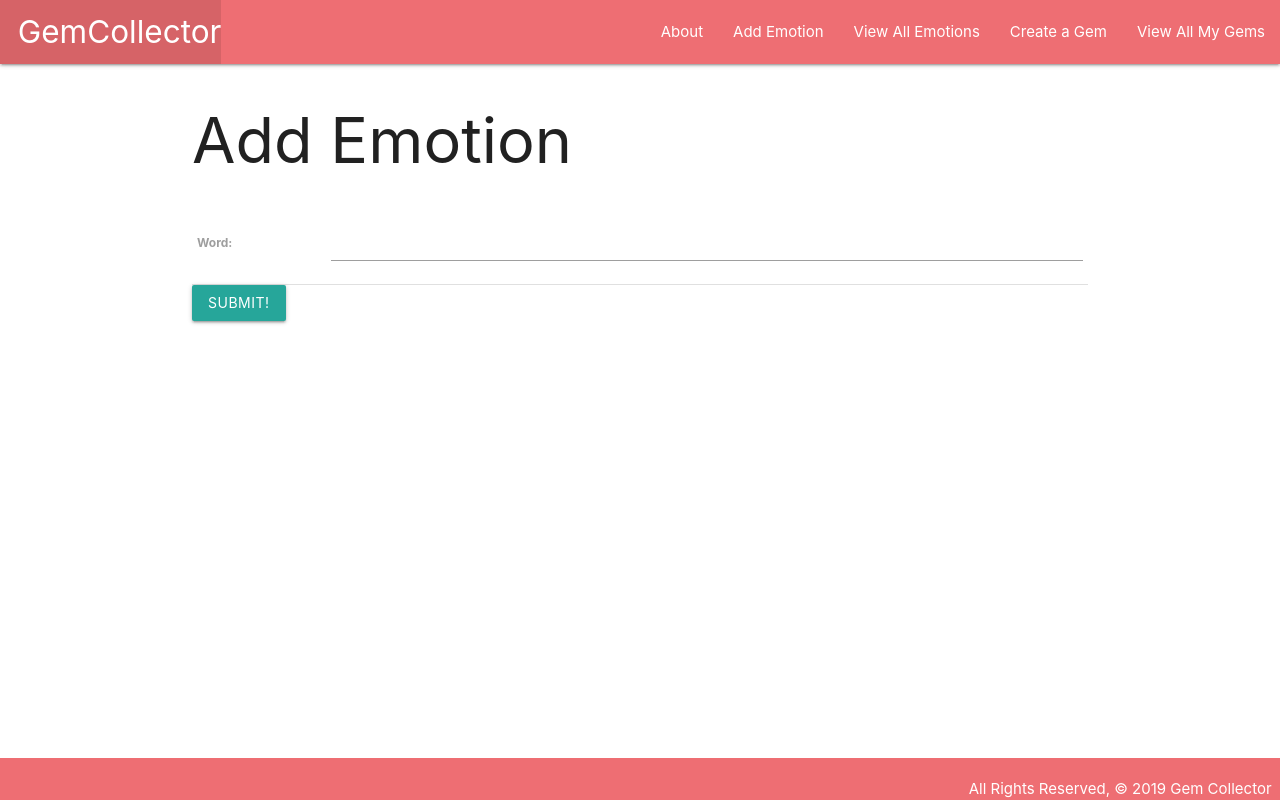
After one commit to dhagandev/collectorapp, a Django app: page /emotions/create/ in a window 1280 px wide. The commit adds this page. Run offline with Django 3.2, Linux system fonts and the light colour scheme.

Commit message:
Working on the many to many relationships

```diff
--- a/collectorapp/main_app/admin.py
+++ b/collectorapp/main_app/admin.py
@@ -1,6 +1,7 @@
 from django.contrib import admin
-from .models import Gem, Display
+from .models import Gem, Display, Emotion
 
 # Register your models here.
 admin.site.register(Gem)
 admin.site.register(Display)
+admin.site.register(Emotion)
--- a/collectorapp/main_app/models.py
+++ b/collectorapp/main_app/models.py
@@ -3,36 +3,46 @@ from django.urls import reverse
 import datetime
 
 STATUS_ENUM = (
-	('A', 'Available'),
-	('S', 'Sold'),
-	('P', 'Sale Pending')
+    ('A', 'Available'),
+    ('S', 'Sold'),
+    ('P', 'Sale Pending')
 )
 
 # Create your models here.
+class Emotion(models.Model):
+    word = models.CharField(max_length=50)
+
+    def __str__(self):
+        return self.word
+
+    def get_absolute_url(self):
+      return reverse('emotion_detail', kwargs={'pk': self.id})
+
 class Gem(models.Model):
-	gem_type = models.CharField(max_length=100)
-	color = models.CharField(max_length=100)
-	location_found = models.CharField(max_length=100)
-	date_found = models.DateField('date found')
+    gem_type = models.CharField(max_length=100)
+    color = models.CharField(max_length=100)
+    location_found = models.CharField(max_length=100)
+    date_found = models.DateField('date found')
+    emotions = models.ManyToManyField(Emotion)
 
-	def __str__(self):
-		return self.color + " " + self.gem_type
+    def __str__(self):
+        return self.color + " " + self.gem_type
 
-	def get_absolute_url(self):
-		return reverse('detail', kwargs={'gem_id': self.id})
+    def get_absolute_url(self):
+        return reverse('detail', kwargs={'gem_id': self.id})
 
 class Display(models.Model):
-	date_shown = models.DateField('date shown')
-	highest_offer = models.IntegerField()
-	status = models.CharField(
-		max_length=1,
-		choices=STATUS_ENUM,
-		default=STATUS_ENUM[0][0]
-	)
-	gem = models.ForeignKey(Gem, on_delete=models.CASCADE)
+    date_shown = models.DateField('date shown')
+    highest_offer = models.IntegerField()
+    status = models.CharField(
+        max_length=1,
+        choices=STATUS_ENUM,
+        default=STATUS_ENUM[0][0]
+    )
+    gem = models.ForeignKey(Gem, on_delete=models.CASCADE)
 
-	def __str__(self):
-		return str(self.date_shown) + " " + self.status
+    def __str__(self):
+        return str(self.date_shown) + " " + self.status
 
-	class Meta:
-		ordering = ['-date_shown']
+    class Meta:
+        ordering = ['-date_shown']
--- a/collectorapp/main_app/templates/base.html
+++ b/collectorapp/main_app/templates/base.html
@@ -20,6 +20,8 @@
                 </ul>
                 <ul class="right">
                     <li><a href="{% url 'about' %}">About</a></li>
+                    <li><a href="{% url 'emotion_create' %}">Add Emotion</a></li>
+                    <li><a href="{% url 'emotion_index' %}">View All Emotions</a></li>
                     <li><a href="{% url 'gems_create' %}">Create a Gem</a></li>
                     <li><a href="{% url 'index' %}">View All My Gems</a></li>
                 </ul>
--- /dev/null
+++ b/collectorapp/main_app/templates/main_app/emotion_form.html
@@ -0,0 +1,19 @@
+{% extends 'base.html' %}
+
+{% block content %}
+  {% if object %}
+    <h1>Edit Emotion</h1>
+  {% else %}
+    <h1>Add Emotion</h1>
+  {% endif %}
+  <!-- Leaving the action empty makes the form post to the same url used to display it -->
+  <form action="" method="post">
+    <!-- Django requires the following for security purposes -->
+    {% csrf_token %}
+    <table>
+      <!-- Render the inputs inside of <tr>s & <td>s -->
+      {{ form.as_table }}
+    </table>
+    <input type="submit" value="Submit!" class="btn">
+  </form>
+{% endblock %}
--- a/collectorapp/main_app/urls.py
+++ b/collectorapp/main_app/urls.py
@@ -9,5 +9,12 @@ urlpatterns = [
     path('gems/create/', views.GemCreate.as_view(), name='gems_create'),
     path('gems/<int:pk>/update', views.GemUpdate.as_view(), name='gems_update'),
     path('gems/<int:pk>/delete', views.GemDelete.as_view(), name='gems_delete'),
-    path('gems/<int:gem_id>/add_display', views.add_display, name='add_display')
+    path('gems/<int:gem_id>/add_display', views.add_display, name='add_display'),
+    path('gems/<int:gem_id>/assoc_emotion/<int:emotion_id>', views.assoc_emotion, name='assoc_emotion'),
+    path('gems/<int:gem_id>/unassoc_emotion/<int:emotion_id>', views.unassoc_emotion, name='unassoc_emotion'),
+    path('emotions/', views.EmotionList.as_view(), name='emotion_index'),
+    path('emotions/<int:pk>/', views.EmotionDetail.as_view(), name='emotion_detail'),
+    path('emotions/create/', views.EmotionCreate.as_view(), name='emotion_create'),
+    path('emotions/<int:pk>/update/', views.EmotionUpdate.as_view(), name='emotion_update'),
+    path('emotions/<int:pk>/delete/', views.EmotionDelete.as_view(), name='emotion_delete'),
 ]
--- a/collectorapp/main_app/views.py
+++ b/collectorapp/main_app/views.py
@@ -1,17 +1,18 @@
 from django.shortcuts import render, redirect
 from django.http import HttpResponse
+from django.views.generic import ListView, DetailView
 from django.views.generic.edit import CreateView, UpdateView, DeleteView
-from .models import Gem
+from .models import Gem, Emotion
 from .forms import DisplayForm
 # Create your views here.
 
 class GemCreate(CreateView):
     model = Gem
-    fields = '__all__'
+    fields = ['gem_type', 'color', 'location_found', 'date_found']
 
 class GemUpdate(UpdateView):
     model = Gem
-    fields = '__all__'
+    fields = ['gem_type', 'color', 'location_found', 'date_found']
 
 class GemDelete(DeleteView):
     model = Gem
@@ -42,3 +43,29 @@ def add_display(request, gem_id):
         new_display.gem_id = gem_id
         new_display.save()
     return redirect('detail', gem_id = gem_id)
+
+def assoc_emotion(request, gem_id, emotion_id):
+  Gem.objects.get(id=gem_id).emotions.add(emotion_id)
+  return redirect('detail', gem_id=gem_id)
+
+def unassoc_emotion(request, gem_id, emotion_id):
+  Gem.objects.get(id=gem_id).emotions.remove(emotion_id)
+  return redirect('detail', gem_id=gem_id)
+
+class EmotionList(ListView):
+  model = Emotion
+
+class EmotionDetail(DetailView):
+  model = Emotion
+
+class EmotionCreate(CreateView):
+  model = Emotion
+  fields = '__all__'
+
+class EmotionUpdate(UpdateView):
+  model = Emotion
+  fields = '__all__'
+
+class EmotionDelete(DeleteView):
+    model = Emotion
+    success_url = '/emotions/'
```
Also changed, not shown: collectorapp/main_app/templates/gems/detail.html (+45 -2 lines), collectorapp/main_app/templates/main_app/emotion_confirm_delete.html (added, +13 -0 lines), collectorapp/main_app/templates/main_app/emotion_detail.html (added, +19 -0 lines), collectorapp/main_app/templates/main_app/emotion_list.html (added, +16 -0 lines), collectorapp/main_app/migrations/0003_auto_20190622_2110.py (added), collectorapp/main_app/migrations/0004_auto_20190622_2217.py (added).
